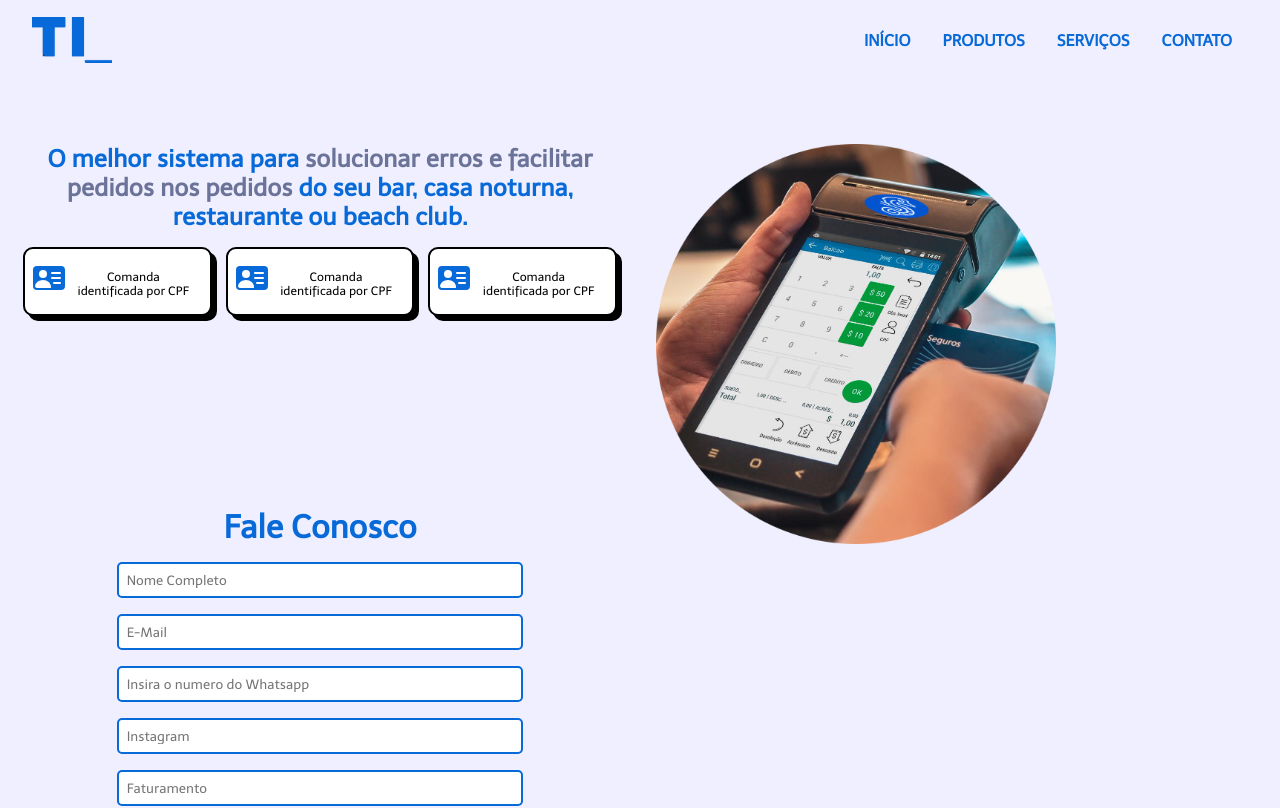
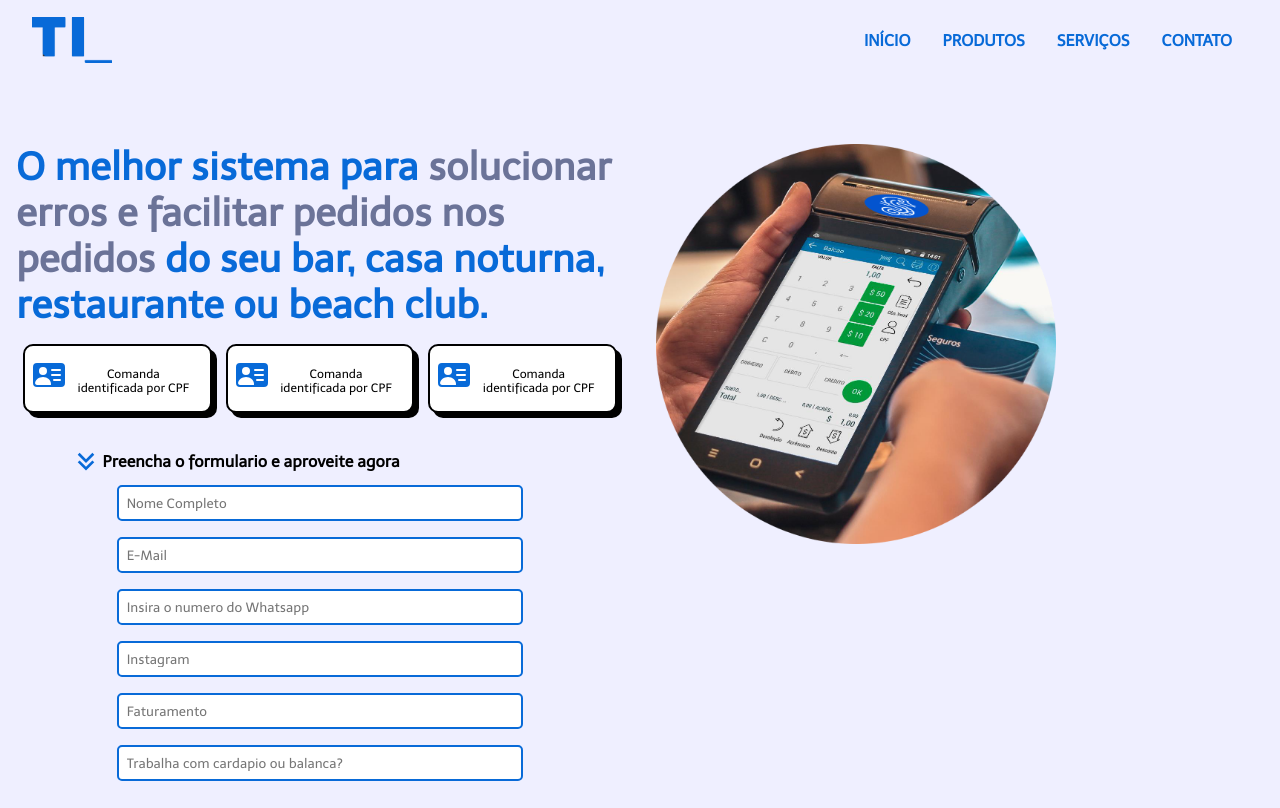
Before and after one commit to MarcioBADias/ti_automocoes_landPage, a React (Vite) app: page / in a window 1280 px wide. Shown: the top 808 px of the page. Built offline with nearby package versions, Linux system fonts and the light colour scheme; no server answers; a web font is replaced by a local one.

Commit message:
✅  Ajustanto os text na home

```diff
--- a/src/Form/index.jsx
+++ b/src/Form/index.jsx
@@ -1,4 +1,5 @@
 import React from 'react'
+import { RiArrowDownDoubleLine } from 'react-icons/ri'
 import { Formik, Form } from 'formik'
 import * as Yup from 'yup'
 import {
@@ -8,7 +9,9 @@ import {
   Input,
   Section,
   Title,
+  TextArea,
 } from './styles'
+import { Icon } from './styles'
 
 const schema = Yup.object().shape({
   fullName: Yup.string().required(),
@@ -36,7 +39,12 @@ const Contact = () => {
         {({ errors }) => (
           <Form>
             <Container>
-              <Title>Fale Conosco</Title>
+              <TextArea>
+                <Icon>
+                  <RiArrowDownDoubleLine />
+                </Icon>
+                <Title>Preencha o formulario e aproveite agora</Title>
+              </TextArea>
               <Input name="fullName" type="text" placeholder="Nome Completo" />
               {errors.fullName && (
                 <ErrorMessage>Campo obrigatótio</ErrorMessage>
--- a/src/Form/styles.jsx
+++ b/src/Form/styles.jsx
@@ -3,7 +3,6 @@ import { Field } from 'formik'
 import styled from 'styled-components'
 
 export const Section = styled.section`
-  min-height: 100vh;
   background: var(--cor-dark-primary);
   align-items: center;
   display: flex;
@@ -28,10 +27,21 @@ export const Container = styled.div`
     width: 80vw;
   }
 `
+export const TextArea = styled.div`
+  align-items: center;
+  display: flex;
+  width: 120%;
+`
+export const Icon = styled.div`
+  color: var(--color-primary);
+  font-size: 2rem;
+  margin-left: 3rem;
+`
 
 export const Title = styled.h1`
-  font-size: 2rem;
-  padding-bottom: 1rem;
+  color: #000000;
+  font-size: 1rem;
+  padding-bottom: 0.5rem;
 `
 
 export const Input = styled(Field)`
--- a/src/components/Home-Form/Index.jsx
+++ b/src/components/Home-Form/Index.jsx
@@ -1,5 +1,12 @@
 import React from 'react'
-import { Card, CardContainer, Container, Icon, TextCard } from './styles'
+import {
+  Card,
+  CardContainer,
+  Container,
+  Icon,
+  TextCard,
+  TextTitle,
+} from './styles'
 import { Contact } from '../../Form'
 import { BsPersonVcardFill } from 'react-icons/bs'
 
@@ -12,13 +19,13 @@ const HomeForm = () => {
         className="prev_about"
         style={{ textAlign: 'center', marginBottom: 20 }}
       >
-        <h2>
+        <TextTitle>
           O melhor sistema para{' '}
           <span style={{ color: 'var(--color-secondary)' }}>
             solucionar erros e facilitar pedidos nos pedidos
           </span>{' '}
           do seu bar, casa noturna, restaurante ou beach club.
-        </h2>
+        </TextTitle>
 
         <CardContainer>
           <Card>
--- a/src/components/Home-Form/styles.jsx
+++ b/src/components/Home-Form/styles.jsx
@@ -12,6 +12,12 @@ export const Container = styled(Element)`
     padding: 1rem;
     width: 50%;
   }
+`
+
+export const TextTitle = styled.div`
+  font-size: 2.4rem;
+  font-weight: bold;
+  text-align: left;
 `
 
 export const CardContainer = styled.div`
```
